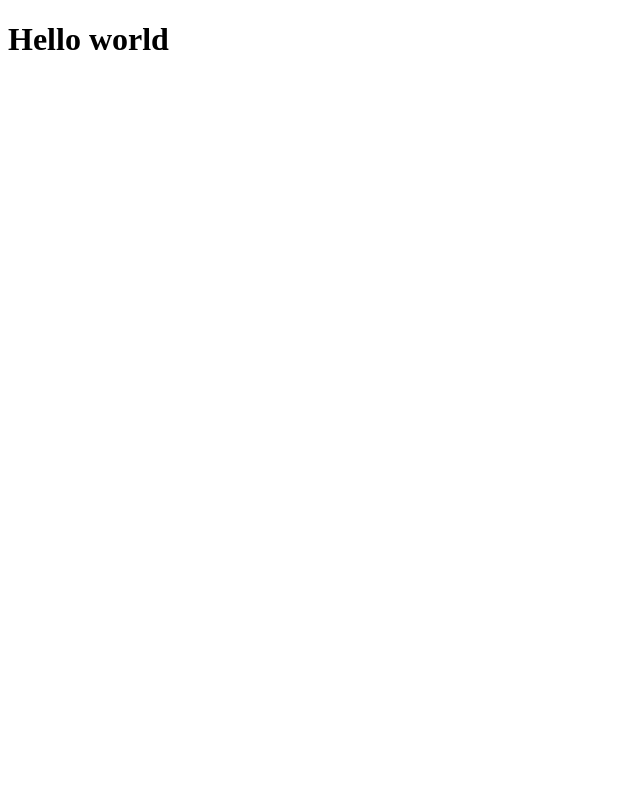
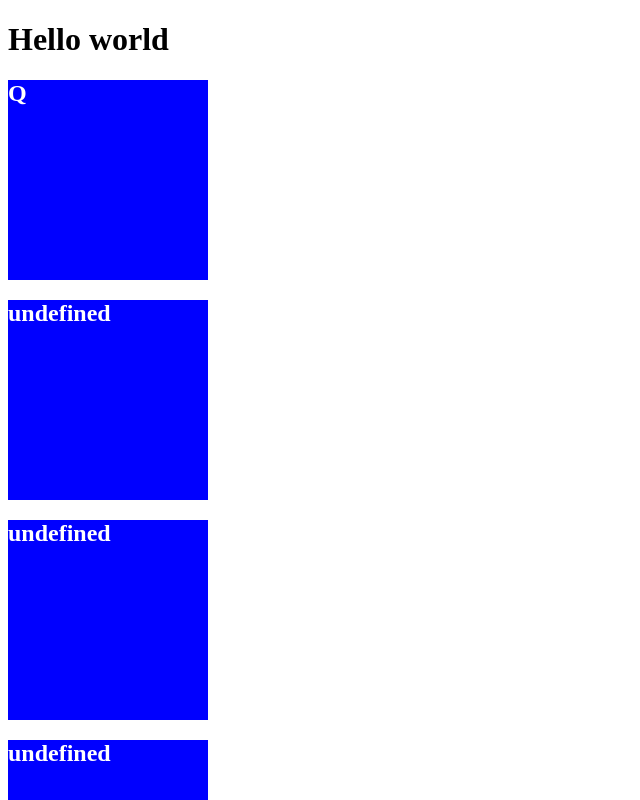
Before and after one commit to yllsson/fcc-drum-machine, a React (Create React App) app: page / in a window 1280 px wide. Shown: the top 800 px of the page, without its empty margins (0-640 px from the left). Built offline with nearby package versions, Linux system fonts and the light colour scheme.

Commit message:
attempt to render buttons

```diff
--- a/src/components/App.js
+++ b/src/components/App.js
@@ -1,9 +1,35 @@
-import React from 'react';
+import React, { useState } from 'react';
+import DrumPad from './DrumPad';
 
 function App() {
+  const [padNames, setPadNames] = useState([
+    'Q',
+    'W',
+    'E',
+    'A',
+    'S',
+    'D',
+    'Z',
+    'X',
+    'C'
+  ]);
+
   return (
     <main className='App' id='drum-machine'>
       <h1 id='display'>Hello world</h1>
+      {padNames.map((pad, idx) => {
+        console.log(padNames);
+
+        console.log(idx, pad[idx]);
+        return (
+          <DrumPad
+            name={`${pad[idx]}`}
+            setPadNames={setPadNames}
+            key={`hello${idx}`}
+          />
+        );
+      })}
+      <DrumPad name='hello' />
     </main>
   );
 }
--- a/src/components/DrumPad.js
+++ b/src/components/DrumPad.js
@@ -1,5 +1,9 @@
-const DrumPad = () => {
-  return <div className='drum-pad'>drum-pad</div>;
+const DrumPad = ({ name }) => {
+  return (
+    <div className='drum-pad'>
+      <h2>{`${name}`}</h2>
+    </div>
+  );
 };
 
 export default DrumPad;
--- a/src/css/style.css
+++ b/src/css/style.css
@@ -1,3 +1,10 @@
 * {
   box-sizing: border-box;
 }
+
+.drum-pad {
+  background-color: blue;
+  color: #fff;
+  width: 200px;
+  height: 200px;
+}
--- a/src/style.scss
+++ b/src/style.scss
@@ -1,3 +1,10 @@
 * {
   box-sizing: border-box;
 }
+
+.drum-pad {
+  background-color: blue;
+  color: #fff;
+  width: 200px;
+  height: 200px;
+}
```
